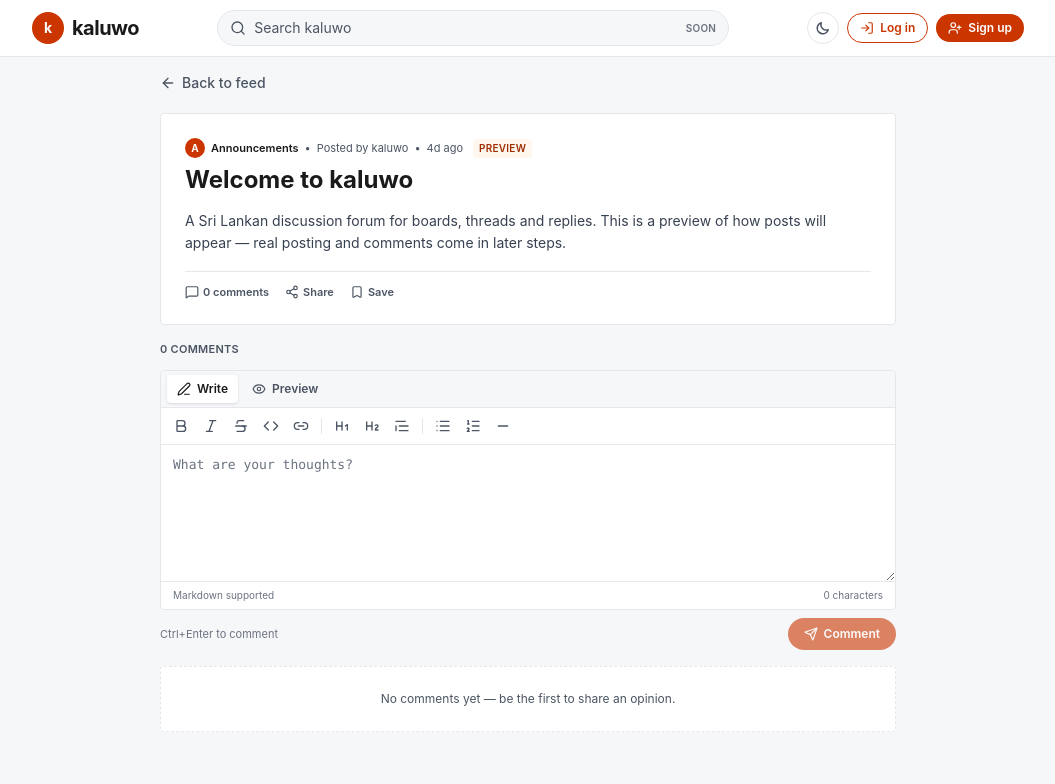
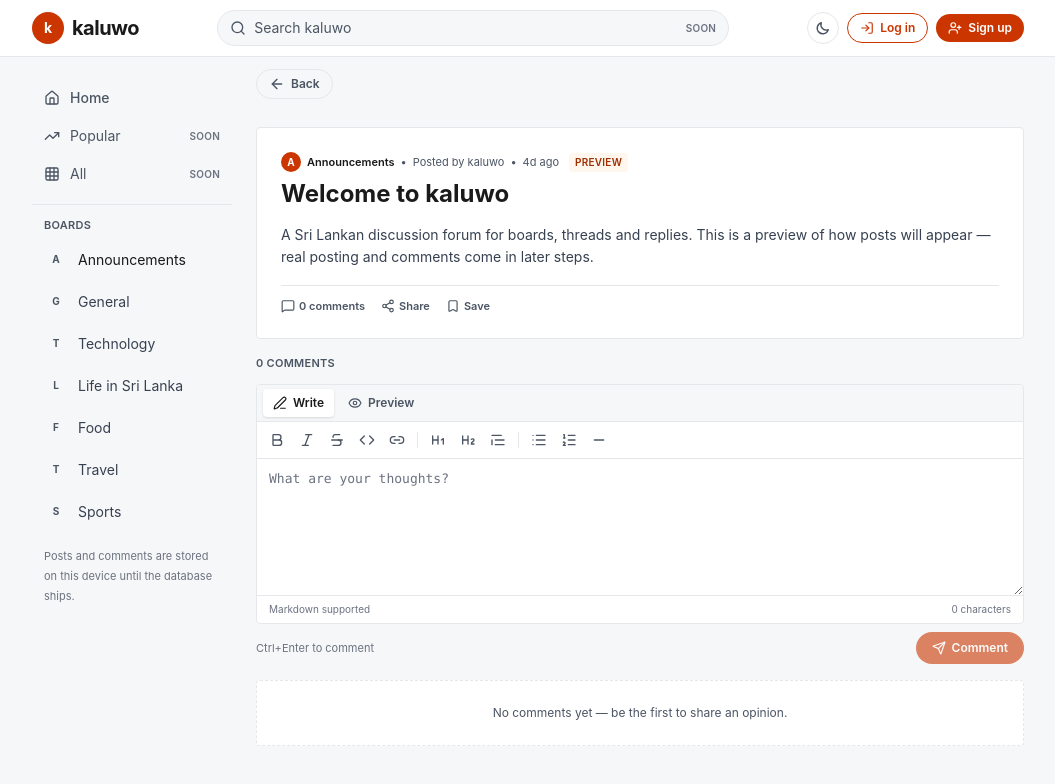
Before and after one commit to NethminaYasas/animated-octo-sniffle, a Next.js app: page /t/1 in a window 1280 px wide. Shown: the top 784 px of the page, without its empty margins (112-1167 px from the left). Built offline with nearby package versions, Linux system fonts and the light colour scheme.

Commit message:
feat: add back-to-home button on thread and create pages
- Shared BackHomeButton component with arrow link to /
- Visible at all breakpoints on both the thread and create-post pages
- Consistent styling with the rest of the site

```diff
--- a/src/app/create/page.tsx
+++ b/src/app/create/page.tsx
@@ -14,6 +14,7 @@ import { Toaster, toast } from "sonner";
 
 import { SiteHeader } from "@/components/site-header";
 import { BoardNav } from "@/components/board-nav";
+import { BackHomeButton } from "@/components/back-home-button";
 import { MarkdownEditor } from "@/components/markdown-editor";
 import { BOARDS } from "@/lib/boards";
 import { savePost, type SavedPost } from "@/lib/feed-store";
@@ -291,6 +292,7 @@ export default function CreatePostPage() {
         </div>
 
         <section className="min-w-0">
+          <BackHomeButton />
           <div className="border-b border-line pb-3">
             <h1 className="text-lg font-semibold tracking-tight text-ink">
               Create a post
--- a/src/app/t/[id]/page.tsx
+++ b/src/app/t/[id]/page.tsx
@@ -1,12 +1,14 @@
 "use client";
 
 import Link from "next/link";
-import { useParams } from "next/navigation";
-import { Suspense, useEffect, useRef, useState } from "react";
-import { ArrowLeft, MessageSquare, Send, Reply } from "lucide-react";
+import { useParams, useRouter } from "next/navigation";
+import { Suspense, useEffect, useRef, useState, type ReactNode } from "react";
+import { MessageSquare, Send, Reply } from "lucide-react";
 import { Toaster, toast } from "sonner";
 
 import { SiteHeader } from "@/components/site-header";
+import { BoardNav } from "@/components/board-nav";
+import { BackHomeButton } from "@/components/back-home-button";
 import { MarkdownEditor } from "@/components/markdown-editor";
 import { MarkdownContent } from "@/components/markdown-content";
 import { PostActions } from "@/components/post-actions";
@@ -20,6 +22,46 @@ import {
   type SavedPost,
 } from "@/lib/feed-store";
 import { formatRelativeTime } from "@/lib/time";
+
+function ForumLayout({
+  activeBoard,
+  children,
+}: {
+  activeBoard?: string | null;
+  children: ReactNode;
+}) {
+  const router = useRouter();
+  const handleBoardNavSelect = (boardId: string | null) => {
+    router.push(boardId ? `/?board=${encodeURIComponent(boardId)}` : "/");
+  };
+
+  return (
+    <main className="flex flex-1 flex-col">
+      <SiteHeader />
+
+      <div className="mx-auto grid w-full max-w-5xl flex-1 grid-cols-1 gap-6 px-3 py-3 sm:px-4 lg:grid-cols-[200px_minmax(0,1fr)]">
+        <div className="hidden lg:block">
+          <BoardNav activeBoard={activeBoard} onBoardChange={handleBoardNavSelect} />
+        </div>
+
+        <section className="min-w-0">{children}</section>
+      </div>
+
+      <Toaster
+        position="top-right"
+        theme="system"
+        toastOptions={{
+          classNames: {
+            toast: "rounded-lg border border-line bg-surface text-ink",
+            description: "text-muted",
+            actionButton: "bg-orange-700 hover:bg-orange-800",
+            cancelButton: "bg-surface-muted hover:bg-surface",
+          },
+        }}
+      />
+    </main>
+  );
+}
 
 function ThreadContent() {
   const params = useParams<{ id: string }>();
@@ -84,25 +126,15 @@ function ThreadContent() {
     });
   };
 
-  const backLink = (
-    <Link
-      href="/"
-      className="inline-flex items-center gap-1.5 text-sm font-medium text-muted transition-colors hover:text-ink"
-    >
-      <ArrowLeft className="size-4" />
-      Back to feed
-    </Link>
-  );
-
   return (
-    <main className="flex flex-1 flex-col">
-      <SiteHeader />
-
-      <div className="mx-auto w-full max-w-3xl px-3 py-4 sm:px-4">
-        {backLink}
+    <ForumLayout activeBoard={post?.boardId ?? undefined}>
+      <BackHomeButton />
 
       {post === undefined ? (
-          <div className="mt-4 rounded border border-line bg-surface px-4 py-10 text-center text-sm text-muted">
+        <div
+          className="mt-4 rounded border border-line bg-surface px-4 py-10 text-center text-sm text-muted"
+          aria-busy="true"
+        >
           Loading…
         </div>
       ) : post === null ? (
@@ -238,33 +270,18 @@ function ThreadContent() {
             </section>
           </>
         )}
-      </div>
-
-      <Toaster
-        position="top-right"
-        theme="system"
-        toastOptions={{
-          classNames: {
-            toast: "rounded-lg border border-line bg-surface text-ink",
-            description: "text-muted",
-            actionButton: "bg-orange-700 hover:bg-orange-800",
-            cancelButton: "bg-surface-muted hover:bg-surface",
-          },
-        }}
-      />
-    </main>
+    </ForumLayout>
   );
 }
 
 function ThreadFallback() {
   return (
-    <main className="flex flex-1 flex-col">
-      <SiteHeader />
-      <div className="mx-auto w-full max-w-3xl px-3 py-4 sm:px-4" aria-busy="true">
+    <ForumLayout>
+      <div aria-busy="true">
         <div className="h-4 w-28 rounded bg-surface-muted" />
         <div className="mt-4 h-64 rounded border border-line bg-surface" />
       </div>
-    </main>
+    </ForumLayout>
   );
 }
 
--- /dev/null
+++ b/src/components/back-home-button.tsx
@@ -0,0 +1,19 @@
+import Link from "next/link";
+import { ArrowLeft } from "lucide-react";
+
+/**
+ * Shared back control for the thread and create-post pages. Returns to the
+ * home feed; using a plain link keeps it keyboard- and screen-reader-friendly.
+ */
+export function BackHomeButton() {
+  return (
+    <Link
+      href="/"
+      className="mb-3 inline-flex items-center gap-1.5 rounded-full border border-line px-3 py-1.5 text-xs font-semibold text-muted transition-colors hover:bg-surface-muted hover:text-ink focus-visible:outline-2 focus-visible:outline-offset-2 focus-visible:outline-orange-600"
+      aria-label="Back to home"
+    >
+      <ArrowLeft className="size-4" />
+      Back
+    </Link>
+  );
+}
```
Lines whose indentation alone changed are shown as unchanged.
